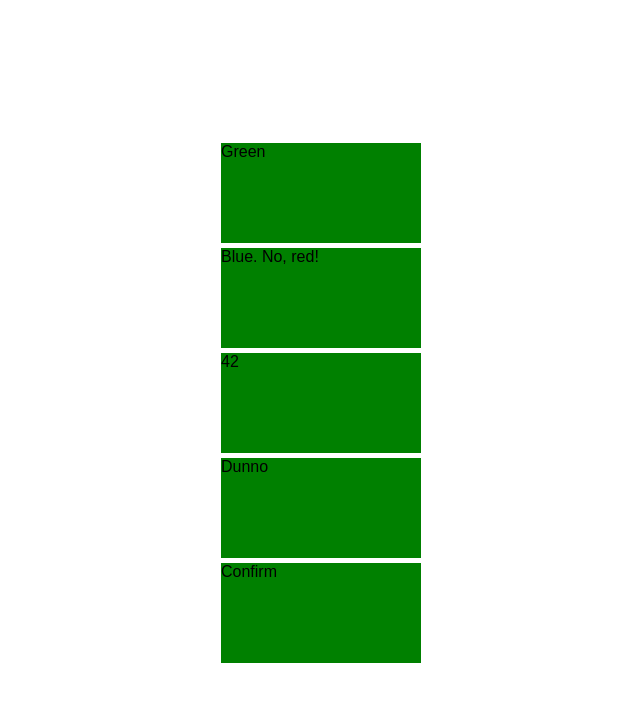
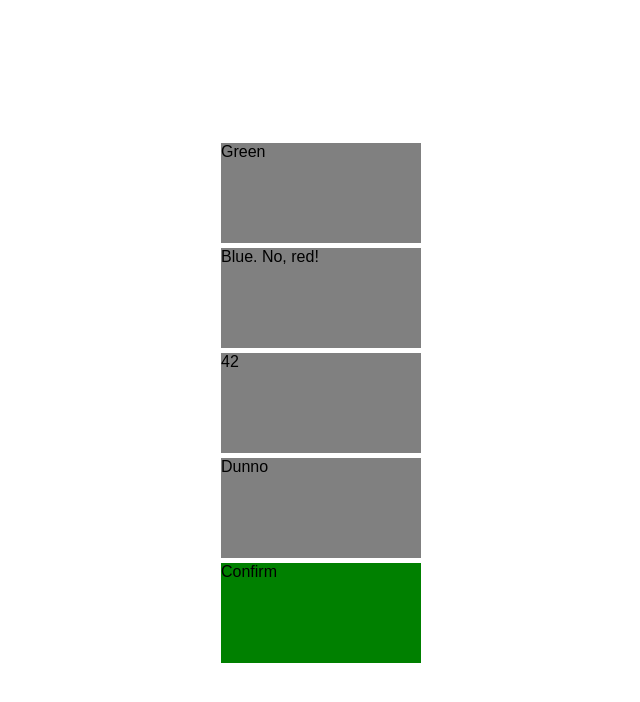
Before and after one commit to j-era/eppsa-ksm, a React (Create React App) app in the folder game-challenge/quiz/: page / in a window 1280 px wide. Shown: the top 702 px of the page, without its empty margins (319-959 px from the left). Built offline with nearby package versions, Linux system fonts and the light colour scheme.

Commit message:
Add selection mechanism

```diff
--- a/game-challenge/quiz/src/App.js
+++ b/game-challenge/quiz/src/App.js
@@ -15,15 +15,43 @@ const Button = styled.div `
   margin-top: 5px;
   width: 200px;
   height: 100px;
+`
+
+const AnswerButton = styled(Button)`
+  background-color: ${props => props.selected ? "red" : "grey"};
+`
+
+const ConfirmButton = styled(Button)`
   background-color: green;
 `
 
-export default props =>
-  <Container>
-    {
-      props.config.answers.map((answer, i) =>
-        <Button key={ i }>{ answer.answer }</Button>
-      )
-    }
-    <Button onClick={ props.onClick }>Confirm</Button>
-  </Container>
+export default class App extends React.Component {
+  constructor(props) {
+    super(props)
+    this.state = { selected: null }
+  }
+
+  render() {
+    return (
+      <Container>
+        {
+          this.props.config.answers.map((answer, i) =>
+            <AnswerButton
+              key={ i }
+              onClick={ () => this.select(i) }
+              selected={ this.state.selected === i }>
+              {
+                answer.answer
+              }
+            </AnswerButton>
+          )
+        }
+        <ConfirmButton>Confirm</ConfirmButton>
+      </Container>
+    )
+  }
+
+  select(n) {
+    this.setState({ selected: this.state.selected === n ? null : n })
+  }
+}
```
